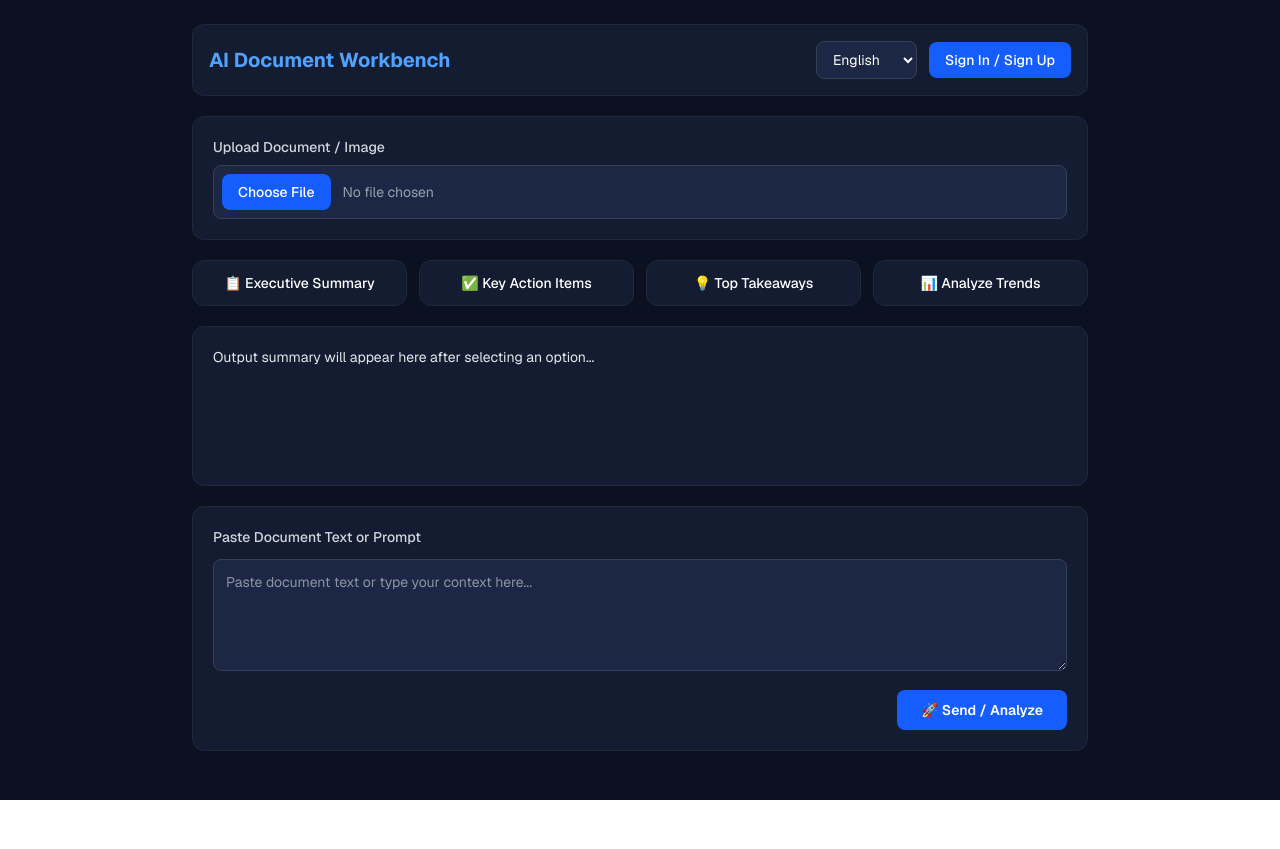
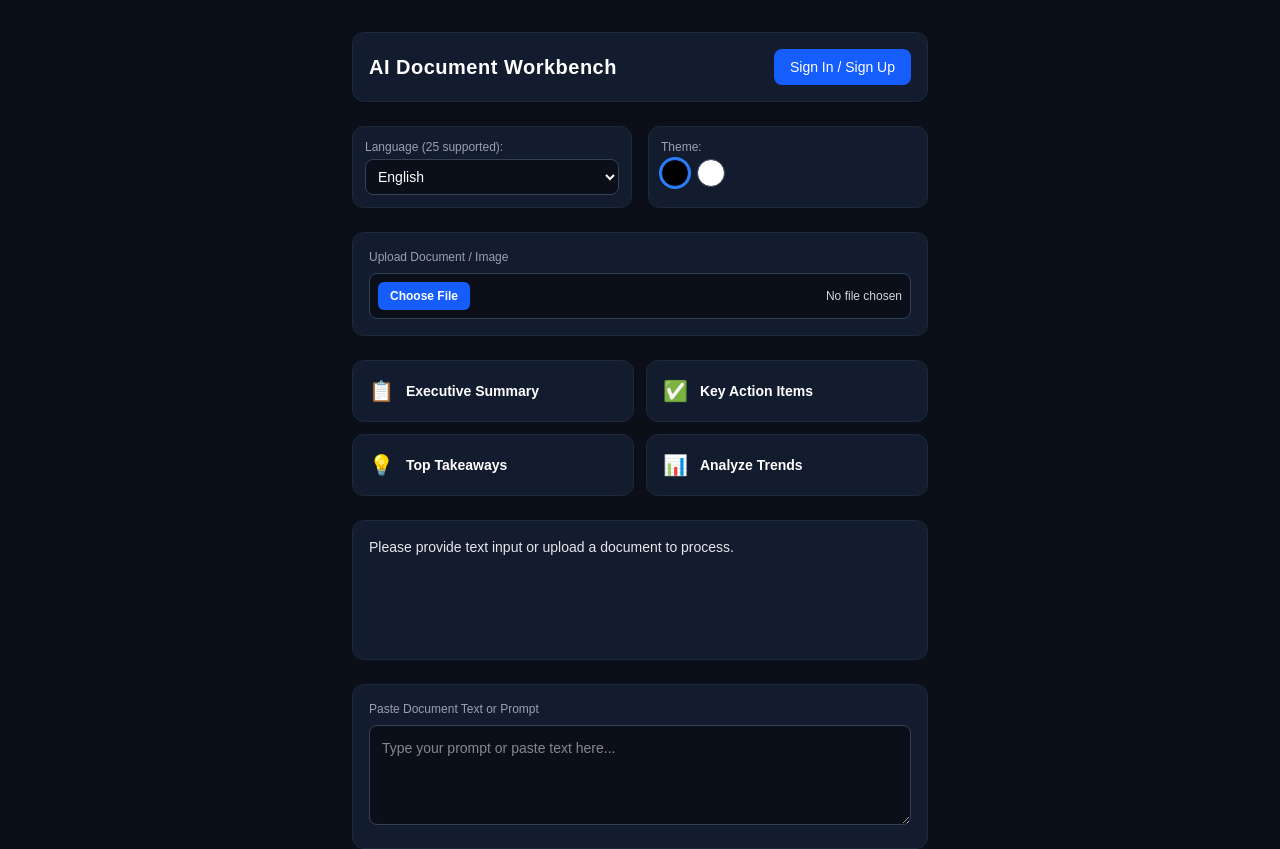
Before and after one commit to kashwire2025/ai-summarizer, a Next.js app: page / in a window 1280 px wide. Shown: the top 849 px of the page. Before the commit the page ends 800 px from the top, so only its background shows below. Built offline with nearby package versions, Linux system fonts and the light colour scheme; no server answers.

Commit message:
feat: restore complete 25-language localization dropdown and UI

```diff
--- a/app/page.tsx
+++ b/app/page.tsx
@@ -1,269 +1,167 @@
+"type client";
 "use client";
 
-import { useState } from "react";
-import { createClient } from "@supabase/supabase-js";
-import { translations, Language } from "@/lib/dictionary";
+import React, { useState, useEffect } from "react";
+import Link from "next/link";
 
-const supabaseUrl = (process.env.NEXT_PUBLIC_SUPABASE_URL || "https://placeholder.supabase.co").trim();
-const supabaseKey = (process.env.NEXT_PUBLIC_SUPABASE_ANON_KEY || "placeholder").trim();
-const supabase = createClient(supabaseUrl, supabaseKey);
+const LANGUAGES = [
+  "English", "Français", "Español", "Deutsch", "中文",
+  "العربية", "Português", "Русский", "日本語", "한국어",
+  "हिन्दी", "Italiano", "Nederlands", "Türkçe", "Tiếng Việt",
+  "Polski", "Bahasa Indonesia", "Tagalog", "Українська", "Yorùbá",
+  "Igbo", "Hausa", "Kiswahili", "Ελληνικά", "Română"
+];
+
+const ACTIONS = [
+  { id: "execSummary", label: "Executive Summary", icon: "📋" },
+  { id: "keyActions", label: "Key Action Items", icon: "✅" },
+  { id: "takeaways", label: "Top Takeaways", icon: "💡" },
+  { id: "trends", label: "Analyze Trends", icon: "📊" },
+];
 
 export default function Home() {
-  const [selectedLang, setSelectedLang] = useState<Language>("English");
-  const t = translations[selectedLang];
+  const [language, setLanguage] = useState("English");
+  const [format, setFormat] = useState("Bullet Points");
+  const [theme, setTheme] = useState("dark");
+  const [prompt, setPrompt] = useState("");
+  const [file, setFile] = useState<{ name: string; base64: string; type: string } | null>(null);
+  const [loading, setLoading] = useState(false);
+  const [result, setResult] = useState("Please provide text input or upload a document to process.");
+  const [error, setError] = useState<string | null>(null);
 
-  const [promptText, setPromptText] = useState("");
-  const [fileData, setFileData] = useState<{ name: string; base64: string; type: string } | null>(null);
-  const [result, setResult] = useState("");
-  const [loading, setLoading] = useState(false);
-
-  // Auth States
-  const [isAuthOpen, setIsAuthOpen] = useState(false);
-  const [isSignUp, setIsSignUp] = useState(false);
-  const [email, setEmail] = useState("");
-  const [password, setPassword] = useState("");
-  const [authError, setAuthError] = useState("");
-  const [user, setUser] = useState<any>(null);
-
-  const handleFileUpload = (e: React.ChangeEvent<HTMLInputElement>) => {
-    const file = e.target.files?.[0];
-    if (!file) return;
+  const handleFileChange = (e: React.ChangeEvent<HTMLInputElement>) => {
+    const uploadedFile = e.target.files?.[0];
+    if (!uploadedFile) return;
 
     const reader = new FileReader();
-    reader.onload = (event) => {
-      const base64String = (event.target?.result as string).split(",")[1];
-      setFileData({
-        name: file.name,
+    reader.onload = () => {
+      const base64String = (reader.result as string).split(",")[1];
+      setFile({
+        name: uploadedFile.name,
         base64: base64String,
-        type: file.type || "application/pdf",
+        type: uploadedFile.type,
       });
     };
-    reader.readAsDataURL(file);
+    reader.readAsDataURL(uploadedFile);
   };
 
-  const handleAction = async (actionType: string = "execSummary") => {
-    if (!promptText.trim() && !fileData) {
-      setResult("Please provide text input or upload a document to process.");
-      return;
-    }
-
+  const handleAction = async (actionId: string) => {
     setLoading(true);
-    setResult("Processing document...");
+    setError(null);
+    setResult("Processing request...");
 
     try {
       const res = await fetch("/api/summarize", {
         method: "POST",
         headers: { "Content-Type": "application/json" },
         body: JSON.stringify({
-          prompt: promptText.trim(),
-          file: fileData,
-          action: actionType,
-          language: selectedLang,
+          prompt,
+          file,
+          action: actionId,
+          language,
+          format,
         }),
       });
 
       const data = await res.json();
-      if (res.ok && data.result) {
-        setResult(data.result);
-      } else {
-        setResult(data.error || "Failed to process request.");
-      }
-    } catch (err) {
-      setResult("Error connecting to server.");
+      if (!res.ok) throw new Error(data.error || "Failed to process request.");
+
+      setResult(data.result);
+    } catch (err: any) {
+      setError(err.message || "Error connecting to server.");
+      setResult("Error processing request.");
     } finally {
       setLoading(false);
     }
   };
 
-  const handleAuth = async (e: React.FormEvent) => {
-    e.preventDefault();
-    setAuthError("");
+  return (
+    <main className={`min-h-screen p-4 md:p-8 flex flex-col items-center ${theme === 'light' ? 'bg-gray-100 text-gray-900' : 'bg-[#0b0f19] text-white'}`}>
+      <div className="w-full max-w-xl space-y-6">
 
-    const cleanEmail = email.trim().replace(/[^\x00-\x7F]/g, "");
-    const cleanPassword = password.trim();
+        {/* Header */}
+        <div className="flex justify-between items-center bg-[#131b2e] p-4 rounded-xl border border-gray-800 shadow-lg">
+          <h1 className="text-xl font-bold tracking-wide">AI Document Workbench</h1>
+          <Link href="/login" className="bg-blue-600 hover:bg-blue-500 text-white px-4 py-2 rounded-lg text-sm font-medium transition">
+            Sign In / Sign Up
+          </Link>
+        </div>
 
-    if (!cleanEmail || !cleanPassword) {
-      setAuthError("Please input a valid email and password.");
-      return;
-    }
+        {/* Controls Bar */}
+        <div className="grid grid-cols-2 gap-4">
+          <div className="bg-[#131b2e] p-3 rounded-xl border border-gray-800">
+            <label className="block text-xs text-gray-400 mb-1">Language ({LANGUAGES.length} supported):</label>
+            <select
+              value={language}
+              onChange={(e) => setLanguage(e.target.value)}
+              className="w-full bg-[#0b0f19] text-white border border-gray-700 rounded-lg p-2 text-sm focus:outline-none focus:border-blue-500"
+            >
+              {LANGUAGES.map((lang) => (
+                <option key={lang} value={lang}>{lang}</option>
+              ))}
+            </select>
+          </div>
 
-    try {
-      if (isSignUp) {
-        const { data, error } = await supabase.auth.signUp({
-          email: cleanEmail,
-          password: cleanPassword,
-        });
-        if (error) throw error;
-        alert("Verification link sent! Check your inbox.");
-        setIsAuthOpen(false);
-      } else {
-        const { data, error } = await supabase.auth.signInWithPassword({
-          email: cleanEmail,
-          password: cleanPassword,
-        });
-        if (error) throw error;
-        setUser(data.user);
-        setIsAuthOpen(false);
-      }
-    } catch (err: any) {
-      setAuthError(err.message || "Authentication failed.");
-    }
-  };
-
-  return (
-    <main className="min-h-screen bg-[#0b1120] text-white p-4 md:p-6 font-sans">
-      <div className="max-w-4xl mx-auto space-y-5">
-
-        {/* Navigation & Language Picker */}
-        <div className="flex flex-wrap justify-between items-center bg-[#131c31] p-4 rounded-xl border border-gray-800 gap-3">
-          <h1 className="text-xl font-bold text-blue-400">{t.title}</h1>
-          <div className="flex items-center gap-3">
-            <select
-              value={selectedLang}
-              onChange={(e) => setSelectedLang(e.target.value as Language)}
-              className="bg-[#1b2744] border border-gray-700 text-sm rounded-lg px-3 py-2 text-white focus:outline-none"
-            >
-              <option value="English">English</option>
-              <option value="French">Français</option>
-              <option value="Hausa">Hausa</option>
-              <option value="Yoruba">Yorùbá</option>
-              <option value="Igbo">Igbo</option>
-            </select>
-
-            {user ? (
-              <span className="text-sm text-green-400 font-medium">{user.email}</span>
-            ) : (
-              <button
-                onClick={() => setIsAuthOpen(true)}
-                className="bg-blue-600 hover:bg-blue-700 px-4 py-2 rounded-lg text-sm font-medium transition"
-              >
-                {t.signInUp}
-              </button>
-            )}
+          <div className="bg-[#131b2e] p-3 rounded-xl border border-gray-800">
+            <label className="block text-xs text-gray-400 mb-1">Theme:</label>
+            <div className="flex gap-2 mt-1">
+              <button onClick={() => setTheme('dark')} className={`w-7 h-7 rounded-full bg-black border ${theme === 'dark' ? 'border-blue-500 ring-2 ring-blue-500' : 'border-gray-700'}`} />
+              <button onClick={() => setTheme('light')} className={`w-7 h-7 rounded-full bg-white border ${theme === 'light' ? 'border-blue-500 ring-2 ring-blue-500' : 'border-gray-700'}`} />
+            </div>
           </div>
         </div>
 
-        {/* Upload Card */}
-        <div className="bg-[#131c31] p-5 rounded-xl border border-gray-800 space-y-2">
-          <label className="block text-sm font-medium text-gray-300">{t.uploadLabel}</label>
-          <div className="flex items-center gap-3 bg-[#1b2744] p-2 rounded-lg border border-gray-700">
-            <label className="bg-blue-600 hover:bg-blue-700 px-4 py-2 rounded-lg text-sm cursor-pointer font-medium">
-              {t.chooseFile}
-              <input type="file" onChange={handleFileUpload} className="hidden" accept=".pdf,.txt,.md" />
-            </label>
-            <span className="text-sm text-gray-400">{fileData?.name || t.noFile}</span>
-          </div>
+        {/* File Upload Box */}
+        <div className="bg-[#131b2e] p-4 rounded-xl border border-gray-800 flex flex-col gap-2">
+          <span className="text-xs text-gray-400">Upload Document / Image</span>
+          <label className="flex items-center justify-between bg-[#0b0f19] border border-gray-700 hover:border-blue-500 rounded-lg p-2 cursor-pointer transition">
+            <span className="bg-blue-600 text-white px-3 py-1.5 rounded-md text-xs font-semibold">Choose File</span>
+            <span className="text-xs text-gray-300 truncate max-w-[200px]">{file ? file.name : "No file chosen"}</span>
+            <input type="file" onChange={handleFileChange} className="hidden" />
+          </label>
         </div>
 
-        {/* Action Presets */}
-        <div className="grid grid-cols-2 md:grid-cols-4 gap-3">
-          <button onClick={() => handleAction("execSummary")} disabled={loading} className="bg-[#131c31] hover:bg-[#1b2744] p-3 rounded-xl border border-gray-800 text-sm font-medium">
-            {t.execSummary}
-          </button>
-          <button onClick={() => handleAction("actionItems")} disabled={loading} className="bg-[#131c31] hover:bg-[#1b2744] p-3 rounded-xl border border-gray-800 text-sm font-medium">
-            {t.actionItems}
-          </button>
-          <button onClick={() => handleAction("takeaways")} disabled={loading} className="bg-[#131c31] hover:bg-[#1b2744] p-3 rounded-xl border border-gray-800 text-sm font-medium">
-            {t.takeaways}
-          </button>
-          <button onClick={() => handleAction("analyzeTrends")} disabled={loading} className="bg-[#131c31] hover:bg-[#1b2744] p-3 rounded-xl border border-gray-800 text-sm font-medium">
-            {t.analyzeTrends}
-          </button>
+        {/* Action Grid */}
+        <div className="grid grid-cols-2 gap-3">
+          {ACTIONS.map((act) => (
+            <button
+              key={act.id}
+              onClick={() => handleAction(act.id)}
+              disabled={loading}
+              className="bg-[#131b2e] hover:bg-[#1a2540] border border-gray-800 hover:border-blue-500 p-4 rounded-xl text-left transition flex items-center gap-3 disabled:opacity-50"
+            >
+              <span className="text-xl">{act.icon}</span>
+              <span className="text-sm font-semibold">{act.label}</span>
+            </button>
+          ))}
         </div>
 
-        {/* Output Box */}
-        <div className="bg-[#131c31] p-5 rounded-xl border border-gray-800 min-h-[160px]">
-          <pre className="whitespace-pre-wrap font-sans text-sm text-gray-200">
-            {result || t.outputPlaceholder}
-          </pre>
+        {/* Result Area */}
+        <div className="bg-[#131b2e] p-4 rounded-xl border border-gray-800 min-h-[140px] text-sm text-gray-200 whitespace-pre-wrap">
+          {error ? <span className="text-red-400">Error: {error}</span> : result}
         </div>
 
-        {/* Text Input & Submit Button */}
-        <div className="bg-[#131c31] p-5 rounded-xl border border-gray-800 space-y-3">
-          <label className="block text-sm font-medium text-gray-300">{t.promptLabel}</label>
+        {/* Text Prompt Input */}
+        <div className="bg-[#131b2e] p-4 rounded-xl border border-gray-800">
+          <label className="block text-xs text-gray-400 mb-2">Paste Document Text or Prompt</label>
           <textarea
-            value={promptText}
-            onChange={(e) => setPromptText(e.target.value)}
-            placeholder={t.promptPlaceholder}
-            className="w-full bg-[#1b2744] border border-gray-700 rounded-lg p-3 text-sm focus:outline-none focus:border-blue-500 h-28 text-white"
+            value={prompt}
+            onChange={(e) => setPrompt(e.target.value)}
+            placeholder="Type your prompt or paste text here..."
+            className="w-full bg-[#0b0f19] text-white border border-gray-700 rounded-lg p-3 text-sm focus:outline-none focus:border-blue-500 min-h-[100px]"
           />
-          <div className="flex justify-end">
-            <button
-              onClick={() => handleAction("execSummary")}
-              disabled={loading}
-              className="bg-blue-600 hover:bg-blue-700 px-6 py-2.5 rounded-lg text-sm font-semibold transition flex items-center gap-2"
-            >
-              {t.sendBtn}
-            </button>
-          </div>
         </div>
 
+        {/* Submit Button */}
+        <button
+          onClick={() => handleAction("summarize")}
+          disabled={loading}
+          className="w-full bg-blue-600 hover:bg-blue-500 text-white font-medium py-3 rounded-xl shadow-lg transition disabled:opacity-50"
+        >
+          {loading ? "Processing..." : "Summarize Document"}
+        </button>
+
       </div>
-
-      {/* Auth Modal */}
-      {isAuthOpen && (
-        <div className="fixed inset-0 bg-black/70 flex items-center justify-center p-4 z-50">
-          <div className="bg-[#131c31] border border-gray-700 w-full max-w-md rounded-xl p-6 space-y-4 relative">
-            <button
-              onClick={() => setIsAuthOpen(false)}
-              className="absolute top-4 right-4 text-gray-400 hover:text-white"
-            >
-              ✕
-            </button>
-            <h2 className="text-lg font-bold text-blue-400">
-              {isSignUp ? t.createAccount : t.signIn}
-            </h2>
-
-            {authError && (
-              <div className="p-3 bg-red-900/40 border border-red-700 text-red-300 text-xs rounded-lg">
-                {authError}
-              </div>
-            )}
-
-            <form onSubmit={handleAuth} className="space-y-4">
-              <div>
-                <label className="block text-xs font-medium text-gray-400 mb-1">{t.email}</label>
-                <input
-                  type="email"
-                  required
-                  value={email}
-                  onChange={(e) => setEmail(e.target.value)}
-                  className="w-full bg-[#1b2744] border border-gray-700 rounded-lg p-2.5 text-sm text-white focus:outline-none"
-                />
-              </div>
-              <div>
-                <label className="block text-xs font-medium text-gray-400 mb-1">{t.password}</label>
-                <input
-                  type="password"
-                  required
-                  value={password}
-                  onChange={(e) => setPassword(e.target.value)}
-                  className="w-full bg-[#1b2744] border border-gray-700 rounded-lg p-2.5 text-sm text-white focus:outline-none"
-                />
-              </div>
-              <button
-                type="submit"
-                className="w-full bg-blue-600 hover:bg-blue-700 py-2.5 rounded-lg text-sm font-semibold transition"
-              >
-                {isSignUp ? t.createAccount : t.signIn}
-              </button>
-            </form>
-
-            <div className="text-center text-xs text-gray-400">
-              {isSignUp ? t.hasAccount : t.noAccount}{" "}
-              <button
-                onClick={() => {
-                  setIsSignUp(!isSignUp);
-                  setAuthError("");
-                }}
-                className="text-blue-400 hover:underline font-medium"
-              >
-                {isSignUp ? t.signIn : t.createAccount}
-              </button>
-            </div>
-          </div>
-        </div>
-      )}
     </main>
   );
 }
```
